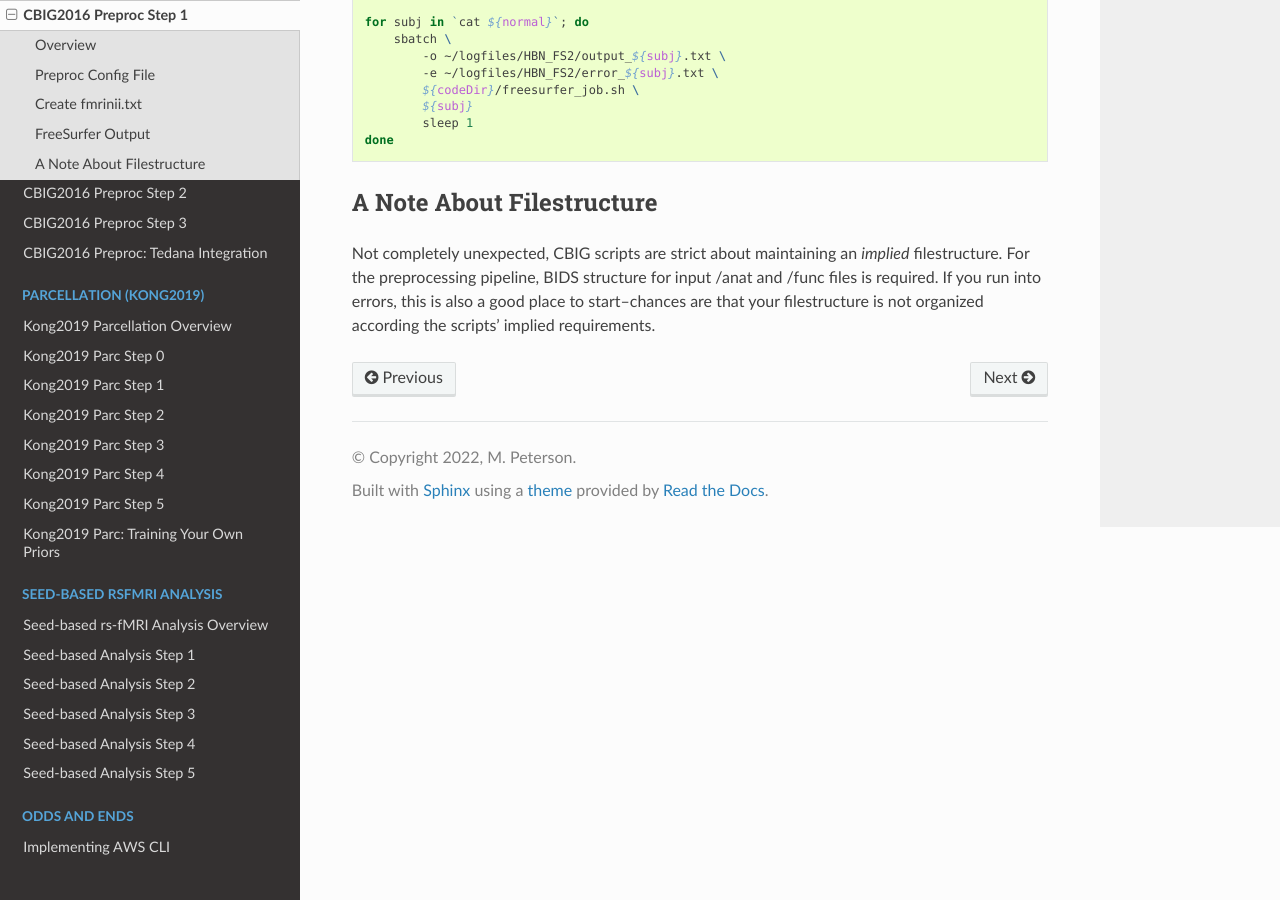
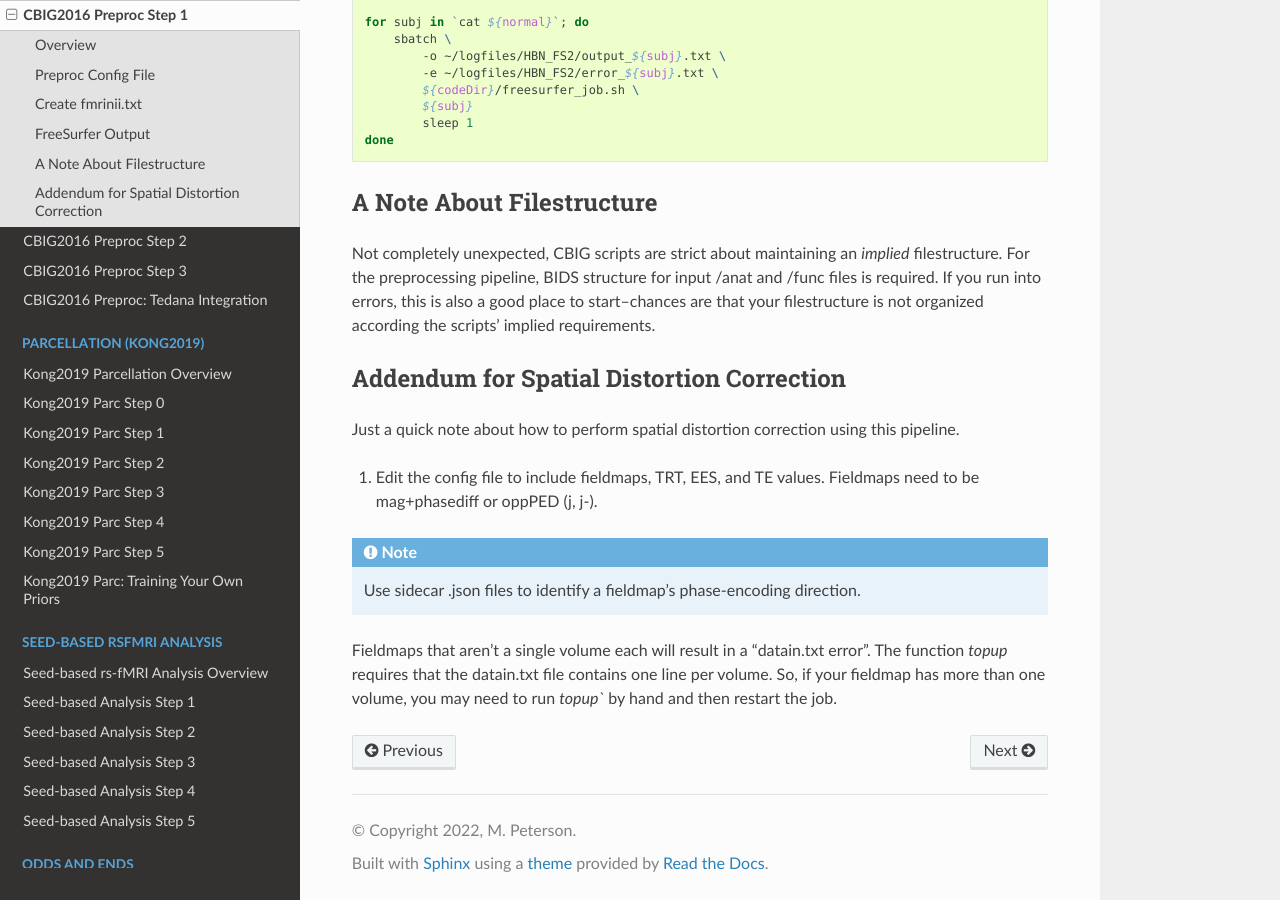
Before and after one commit to peter3200/NeuroDocs, a Sphinx documentation site: the page built from docs/source/cprep/cprep_1.rst, in a window 1280 px wide and 900 px high, scrolled down 2717 px. Built offline with Sphinx 7.4.7 and the Read the Docs theme 2.0.0, drawn with Linux system fonts in a browser that asks for light colours.

Commit message:
Add files via upload

```diff
--- a/docs/source/cprep/cprep_0.rst
+++ b/docs/source/cprep/cprep_0.rst
@@ -54,10 +54,10 @@ To update the repo, use the following commands:
 Software Requirements
 *********************
 
-To use the CBIG code successfully, we recommend installing the necessary versions of CBIG software. However, in some cases, these older versions resulted faulty parcelations (Kong2018 MSHBM pipeline). Using the example subjects included with the Kong2019 pipeline, we have verified that the use of some newer software versions can result in the same or very similar parcellations. As of July 2022, software versions are as follows:
+To use the CBIG code successfully, we recommend installing the necessary versions of CBIG software. However, in some cases, these older versions resulted faulty parcelations (Kong2019 MSHBM pipeline). Using the example subjects included with the Kong2019 pipeline, we have verified that the use of some newer software versions can result in the same or very similar parcellations. As of July 2022, software versions are as follows:
 
 * Freesurfer 7.1.1
 * FSL 6.0.4
 * Workbench 1.4.2
 * AFNI 20.2.18
-* ANTs 2.2.0 (old)
+* ANTs 2.2.0 (old) - Important to have this version!
--- a/docs/source/cprep/cprep_1.rst
+++ b/docs/source/cprep/cprep_1.rst
@@ -145,3 +145,14 @@ A Note About Filestructure
 **************************
 
 Not completely unexpected, CBIG scripts are strict about maintaining an *implied* filestructure. For the preprocessing pipeline, BIDS structure for input /anat and /func files is required. If you run into errors, this is also a good place to start--chances are that your filestructure is not organized according the scripts' implied requirements.
+
+Addendum for Spatial Distortion Correction
+******************************************
+
+Just a quick note about how to perform spatial distortion correction using this pipeline.
+
+1. Edit the config file to include fieldmaps, TRT, EES, and TE values. Fieldmaps need to be mag+phasediff or oppPED (j, j-).
+
+.. note:: Use sidecar .json files to identify a fieldmap's phase-encoding direction.
+
+Fieldmaps that aren’t a single volume each will result in a "datain.txt error". The function `topup` requires that the datain.txt file contains one line per volume. So, if your fieldmap has more than one volume, you may need to run `topup`` by hand and then restart the job.
```
